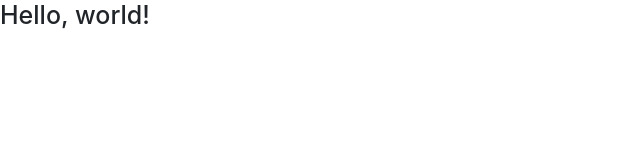
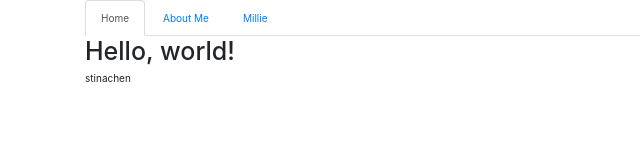
Before and after one commit to stinachen/stinachen.github.io, a plain HTML site: page index.html in a window 1280 px wide. Shown: the whole page, without its empty margins (0-640 px from the left). Drawn offline with nearby package versions, Linux system fonts and the light colour scheme.

Commit message:
Initial layout

```diff
--- a/index.html
+++ b/index.html
@@ -27,7 +27,25 @@
     <![endif]-->
   </head>
   <body>
-    <h1>Hello, world!</h1>
+  	<header>
+  		<div class="container">
+  			<ul class="nav nav-tabs">
+			  <li role="presentation" class="active"><a href="#">Home</a></li>
+			  <li role="presentation"><a href="#">About Me</a></li>
+			  <li role="presentation"><a href="#">Millie</a></li>
+			</ul>
+  		</div>
+  	</header>
+  	<div id="body" class="container">
+  		<h1>Hello, world!</h1>
+  	</div>
+	<footer>
+		<div class="container">
+			stinachen
+		</div>
+	</footer>
+
+
 
     <!-- jQuery (necessary for Bootstrap's JavaScript plugins) -->
     <script src="https://ajax.googleapis.com/ajax/libs/jquery/1.11.3/jquery.min.js"></script>
```
